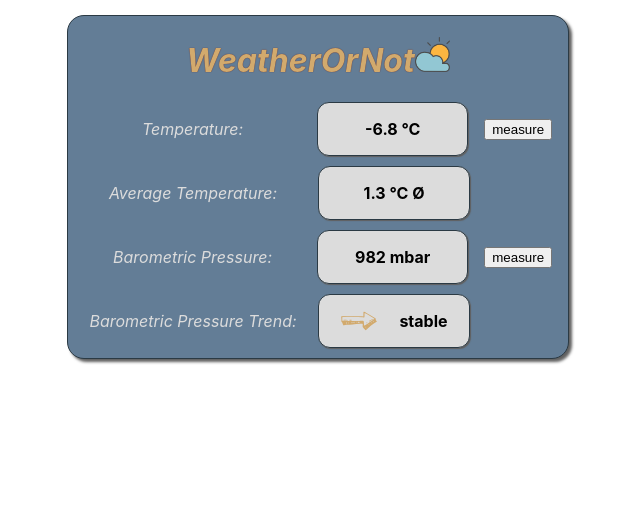
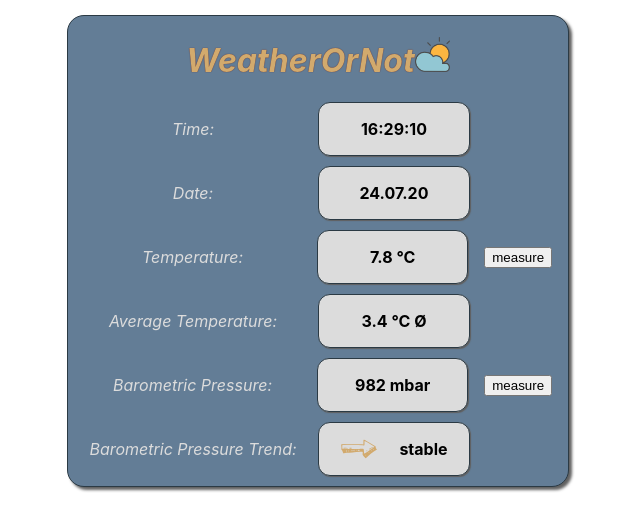
Before and after one commit to TheWeatherMan316/WeatherOrNot, a React (Create React App) app: page / in a window 1280 px wide. Shown: the top 530 px of the page, without its empty margins (322-962 px from the left). Built offline with nearby package versions, Linux system fonts and the light colour scheme.

Commit message:
added clock and calendar

```diff
--- a/src/App.js
+++ b/src/App.js
@@ -4,8 +4,10 @@ import DisplayRow from "./components/DisplayRow";
 import TrendValue from "./components/DisplayRow/BoxContent/TrendValue";
 import UnitValue from "./components/DisplayRow/BoxContent/UnitValue";
 import Controls from "./components/DisplayRow/Controls";
+import Clock from "./components/DisplayRow/BoxContent/Clock";
+import Calendar from "./components/DisplayRow/BoxContent/Calendar";
+import "./App.css";
 
-import "./App.css";
 let tempArr = [];
 const measurements = [
   { value: 0, timestamp: 0 },
@@ -55,7 +57,7 @@ function App() {
   useEffect(() => {
     setInterval(() => {
       measureTemp();
-    }, 1000);
+    }, 2000);
     setInterval(() => {
       measureBar();
     }, 5000);
@@ -70,6 +72,11 @@ function App() {
     <div className="app" align="center">
       <div className="container">
         <Header />
+        <DisplayRow label="Time" display={<Clock/>} />
+        <DisplayRow
+          label="Date"
+          display={<Calendar />}
+        />
         <DisplayRow
           label="Temperature"
           display={<UnitValue value={temp.toFixed(1).toString()} unit="°C" />}
--- /dev/null
+++ b/src/components/DisplayRow/BoxContent/Calendar.js
@@ -0,0 +1,27 @@
+import React from "react";
+
+function getCurrentDate() {
+  let today = new Date();
+  let dd = today.getDate();
+
+  let mm = today.getMonth() + 1;
+  const yy = today.getFullYear().toString().substring(2, 4);
+  if (dd < 10) {
+    dd = `0${dd}`;
+  }
+
+  if (mm < 10) {
+    mm = `0${mm}`;
+  }
+  return (today = `${dd}.${mm}.${yy}`);
+}
+
+export default function UnitValue() {
+  const today = getCurrentDate();
+
+  return (
+    <p>
+      <b>{today}</b>
+    </p>
+  );
+}
--- /dev/null
+++ b/src/components/DisplayRow/BoxContent/Clock.js
@@ -0,0 +1,22 @@
+import React, { useState, useEffect } from "react";
+
+export default function Clock() {
+  const [time, setTime] = useState("now it´s:");
+
+  useEffect(() => {
+    setInterval(() => {
+      const today = new Date();
+      const hours = today.getHours()<10 ? "0"+today.getHours() : today.getHours()
+      const minutes = today.getMinutes()<10 ? "0"+today.getMinutes() : today.getMinutes()
+      const seconds = today.getSeconds()<10 ? "0"+today.getSeconds() : today.getSeconds()
+      const time = hours + ":" + minutes + ":" + seconds;
+      setTime(time);
+    }, 1000);
+  }, []);
+
+  return (
+    <p>
+      <b>{time}</b>
+    </p>
+  );
+}
```
